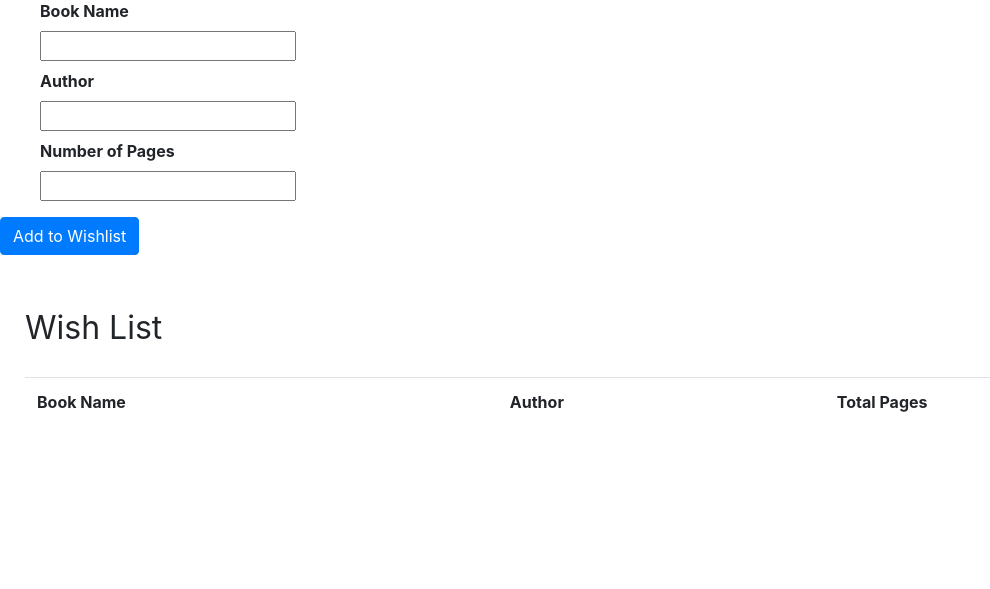
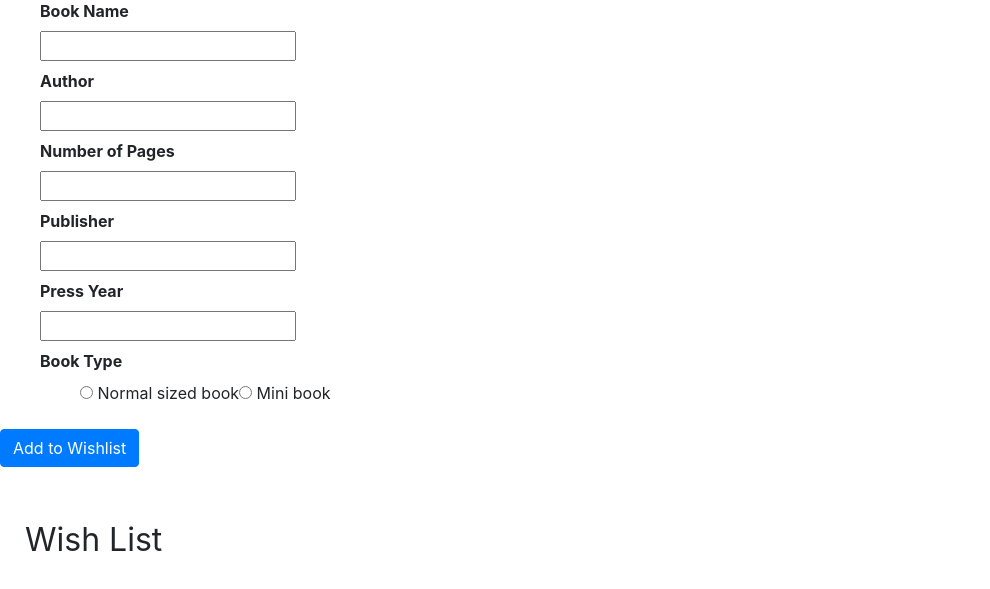
Before and after one commit to itucsdb1918/itucsdb1918, a Flask app: page /wishlist in a window 1280 px wide. Shown: the part 191-780 px from the top of the page, without its empty margins (0-990 px from the left). Before the commit the page ends 603 px from the top, so only its background shows below. Run offline with Flask 2, Linux system fonts and the light colour scheme; a database or web service that is not in the repository returns one stand-in record (values such as "Sample title"); lists and menus that the app fills with data are empty; some libraries are stand-ins or nearby versions.

Commit message:
UPDATE: Wishlist has more data field

```diff
--- a/forms.py
+++ b/forms.py
@@ -1,5 +1,5 @@
 from flask_wtf import FlaskForm
-from wtforms import StringField, PasswordField, SubmitField, BooleanField, TextAreaField, validators
+from wtforms import StringField, PasswordField, SubmitField, BooleanField, TextAreaField, RadioField, validators
 from wtforms.validators import DataRequired, Length, Email, EqualTo
 
 
@@ -27,7 +27,11 @@ class AddBookToWishlist(FlaskForm):
     bookName = StringField('Book Name', validators=[validators.input_required()])
     bookWriter = StringField('Author', validators=[validators.input_required()])
     pages = StringField('Number of Pages', validators=[validators.input_required()])
+    publisher = StringField('Publisher', validators=[validators.input_required()])
+    pressYear = StringField('Press Year', validators=[validators.input_required()])
+    bookType = RadioField('Book Type', choices=[('Normal','Normal sized book'),('Mini','Mini book')], validators=[validators.input_required()])
     addBook = SubmitField('Add to Wishlist')
+
 
 
 class AddBookToAvailableBooksList(FlaskForm):
@@ -36,5 +40,6 @@ class AddBookToAvailableBooksList(FlaskForm):
     pages = StringField('Total Pages', validators=[validators.input_required()])
     publisher = StringField('Publisher', validators=[validators.input_required()])
     pressyear = StringField('Press Year', validators=[validators.input_required()])
+    bookType = RadioField('Book Type', choices=[('Normal','Normal sized book'),('Mini','Mini book')], validators=[validators.input_required()])
     additionaiInfo = TextAreaField('Anything you want to add')
     addBook = SubmitField('Add to List')
--- a/templates/availablebooks.html
+++ b/templates/availablebooks.html
@@ -35,6 +35,7 @@ My Available Books
     <li>{{ render_field(form.pages) }}</li>
     <li>{{ render_field(form.publisher) }}</li>
     <li>{{ render_field(form.pressyear) }}</li>
+    <li>{{ render_field(form.bookType) }}</li>
     <li>{{ render_field(form.additionaiInfo) }}</li>
   </ul>
   <button type=submit class="btn btn-primary" action="submit" id="add" name="btn" value="add">
@@ -55,6 +56,7 @@ My Available Books
     <th>Total Pages</th>
     <th>Publisher</th>
     <th>Press Year</th>
+    <th>Book Type</th>
     <th>Anything Else</th>
   </tr>
 
@@ -68,6 +70,7 @@ My Available Books
           <td >{{ item[3] }}</td>
           <td >{{ item[4] }}</td>
           <td >{{ item[5] }}</td>
+          <td >{{ item[6] }}</td>
 
     </tr>
 
--- a/templates/wishlist.html
+++ b/templates/wishlist.html
@@ -30,6 +30,9 @@
     <li>{{ render_field(form.bookName) }}</li>
     <li>{{ render_field(form.bookWriter) }}</li>
     <li>{{ render_field(form.pages) }}</li>
+    <li>{{ render_field(form.publisher) }}</li>
+    <li>{{ render_field(form.pressYear) }}</li>
+    <li>{{ render_field(form.bookType) }}</li>
   </ul>
   <button type=submit class="btn btn-primary" action="submit" id="add" name="btn" value="add">
     Add to Wishlist
```
